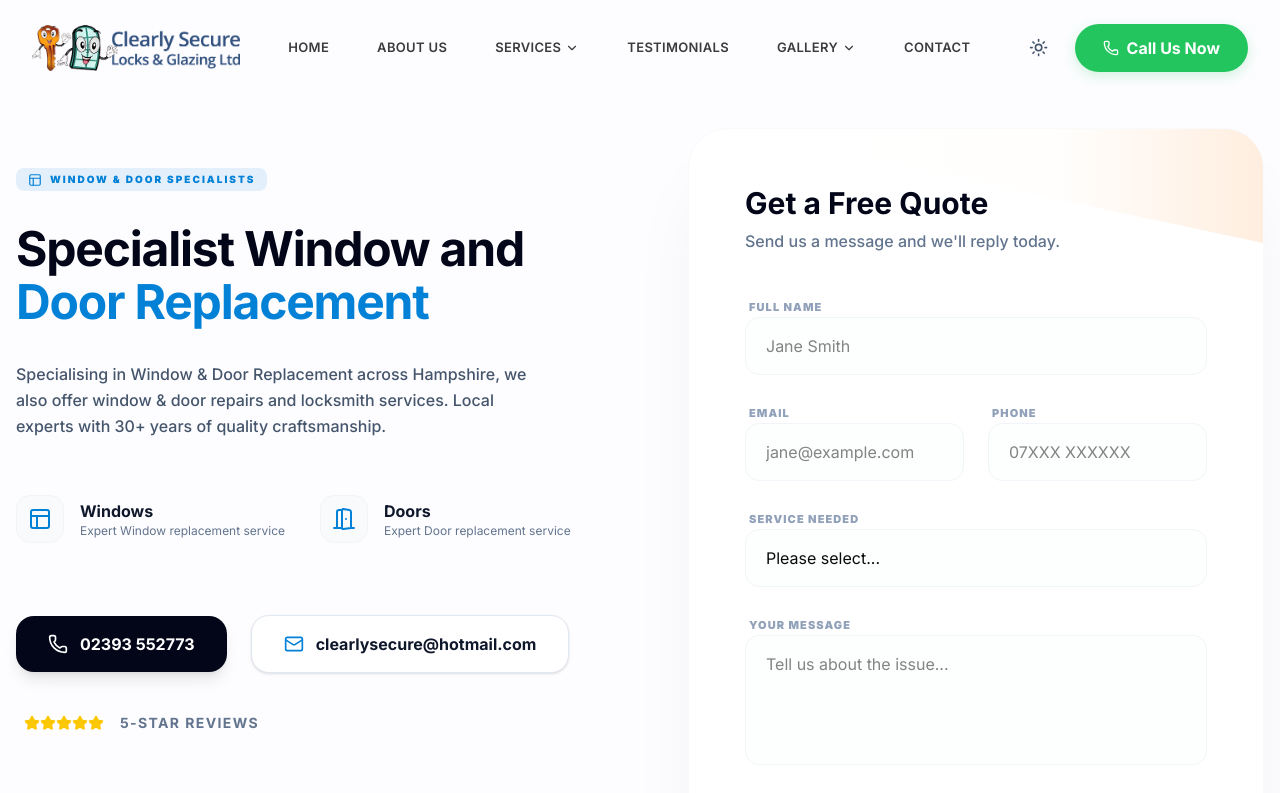
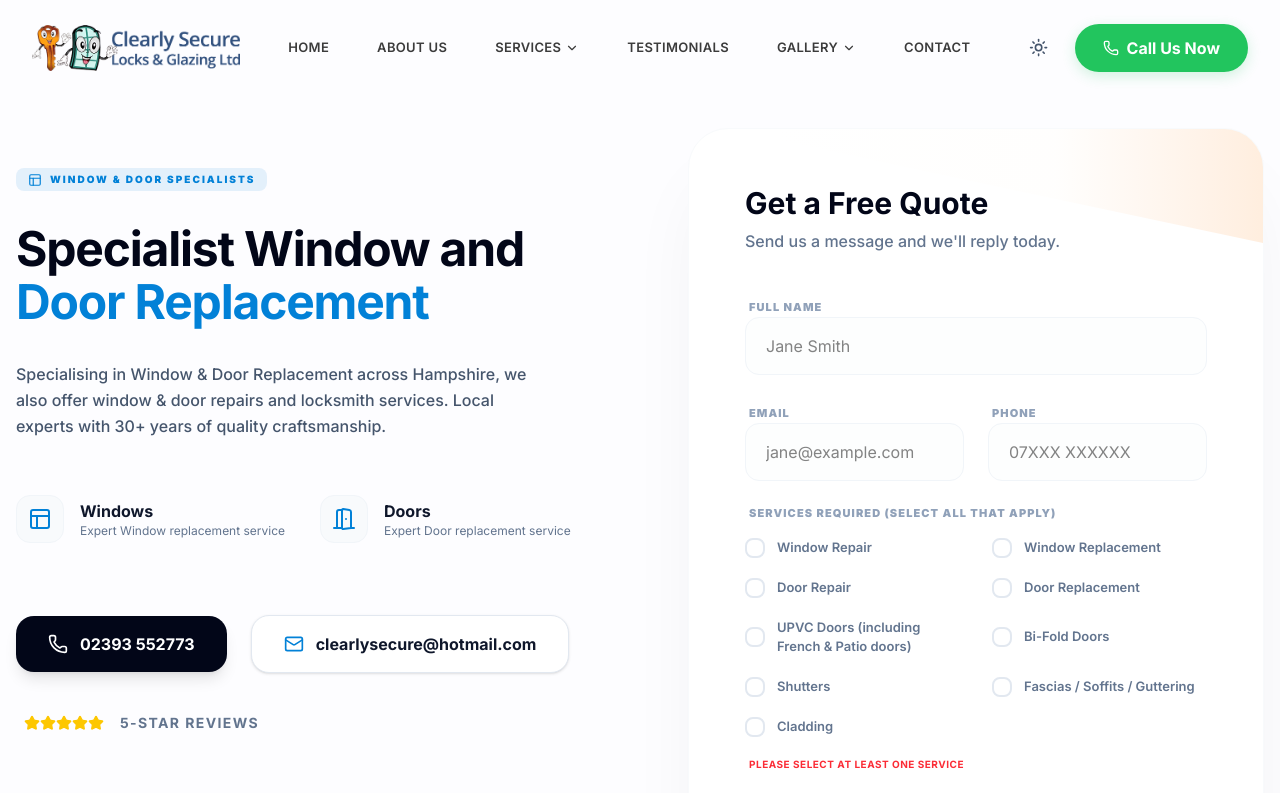
Before and after one commit to snuggmarket/clearly-secure, a Next.js app: page /contact in a window 1280 px wide. Shown: the top 793 px of the page. Built offline with nearby package versions, Linux system fonts and the light colour scheme.

Commit message:
Refine hero video overlay transparency and text contrast

```diff
--- a/src/app/about/page.tsx
+++ b/src/app/about/page.tsx
@@ -132,7 +132,7 @@ export default function AboutPage() {
             </h2>
             <div className="space-y-8 text-slate-500 dark:text-slate-400 text-lg leading-relaxed">
               <p>
-                Clearly Secure Glazing and Locks was founded in 2020 and is a Professional, Friendly service specialising in Window & Door Replacements, as well as window & door repairs and emergency locksmith services.
+                Clearly Secure Glazing and Locks was founded in 2020 and is a Professional, Friendly service specialising in Window & Door Replacements, as well as Window & Door Repairs and Emergency Locksmith Services.
               </p>
               <p>
                 Covering all areas of Hampshire, ensuring the safety and security of your property at all times.
--- a/src/app/page.tsx
+++ b/src/app/page.tsx
@@ -7,6 +7,7 @@ import Link from "next/link";
 import TestimonialV2 from "@/components/testimonial-v2";
 import InstagramFeed from "@/components/instagram-feed";
 import StructuredData from "@/components/structured-data";
+import ServiceSelector from "@/components/service-selector";
 
 export default function Home() {
   return (
@@ -28,8 +29,8 @@ export default function Home() {
           </video>
 
           {/* Dark Overlay */}
-          <div className="absolute inset-0 bg-brand-text/70 mix-blend-multiply"></div>
-          <div className="absolute inset-0 bg-gradient-to-b from-brand-text/30 via-transparent to-brand-text/90"></div>
+          <div className="absolute inset-0 bg-brand-text/[0.23] mix-blend-multiply"></div>
+          <div className="absolute inset-0 bg-gradient-to-b from-brand-text/10 via-transparent to-brand-text/40"></div>
 
           {/* Hero Content */}
           <div className="relative z-10 max-w-4xl mx-auto space-y-6">
@@ -38,11 +39,11 @@ export default function Home() {
               <span>Hampshire's Most Trusted Glazing & Locksmith Experts</span>
             </div>
 
-            <h1 className="text-5xl md:text-6xl lg:text-7xl font-bold text-white tracking-tight drop-shadow-md">
+            <h1 className="text-5xl md:text-6xl lg:text-7xl font-bold text-white tracking-tight drop-shadow-[0_8px_30px_rgb(0,0,0,0.5)]">
               Secure Your Home <br className="hidden md:block"/> With Confidence
             </h1>
 
-            <p className="text-xl md:text-2xl text-white/90 max-w-2xl mx-auto leading-relaxed font-light drop-shadow">
+            <p className="text-xl md:text-2xl text-white/90 max-w-2xl mx-auto leading-relaxed font-normal drop-shadow-[0_4px_12px_rgba(0,0,0,0.6)]">
               Fast, professional, friendly & reliable Window and Door repair and replacement specialists with full Locksmith service. We get it right the first time
             </p>
 
@@ -126,7 +127,7 @@ export default function Home() {
                   Clearly Secure Services
                 </h2>
                 <p className="text-brand-text/70 dark:text-slate-400 text-base leading-relaxed">
-                  When it comes to window and door installation, Clearly Secure Glazing and Locks makes it our number one priority. We're a family-run locksmith and mobile door/window repair service offering same-day appointments where possible — and there's never a call-out or quote charge between 9am and 5pm. We cover Portsmouth, Havant, Waterlooville, Petersfield, Fareham, Southampton, Emsworth and all surrounding areas.
+                  When it comes to window and door replacement, Clearly Secure Glazing and Locks makes it our number one priority. We're a family-run locksmith and mobile door/window repair service offering same-day appointments where possible — and there's never a quote charge between 9am and 5pm. We cover Portsmouth, Havant, Waterlooville, Petersfield, Fareham, Southampton, Emsworth and all surrounding areas.
                 </p>
             </div>
 
@@ -255,7 +256,7 @@ export default function Home() {
                 },
                 {
                   id: "03",
-                  title: "Quality Fitting",
+                  title: "Custom made windows, doors, glass or new units",
                   text: "For custom glass or new units, we check every piece for quality before fitment. We then arrange a final appointment at your convenience, fitting your new units with the precision and care they deserve.",
                   icon: <CheckCircle className="w-6 h-6" />,
                   delay: 0.3
@@ -426,24 +427,9 @@ export default function Home() {
                   />
                 </div>
 
-                <div className="space-y-1.5">
-                  <label className="text-sm font-semibold text-slate-700 dark:text-slate-300 ml-1">Service interested in:</label>
-                  <select
-                    name="service"
-                    required
-                    className="w-full px-4 py-3 rounded-xl border border-slate-200 dark:border-slate-700 bg-slate-50/50 dark:bg-slate-800/50 focus:bg-white dark:focus:bg-slate-900 focus:outline-none focus:ring-2 focus:ring-brand-primary/20 focus:border-brand-primary transition-all dark:text-white appearance-none"
-                  >
-                    <option value="">Select a service...</option>
-                    <option value="Window repair">Window repair</option>
-                    <option value="Window replacement">Window replacement</option>
-                    <option value="Door repair">Door repair</option>
-                    <option value="Door replacement">Door replacement</option>
-                    <option value="Shutters">Shutters</option>
-                    <option value="Fascias">Fascias</option>
-                    <option value="Soffits & Guttering">Soffits & Guttering</option>
-                    <option value="Cladding">Cladding</option>
-                    <option value="Locksmith services">Locksmith services</option>
-                  </select>
+                <div className="space-y-4">
+                  <label className="text-sm font-semibold text-slate-700 dark:text-slate-300 ml-1 block mb-3">Services Required (Select all that apply)</label>
+                  <ServiceSelector name="service" required />
                 </div>
 
                 <div className="space-y-1.5">
--- a/src/components/contact-client.tsx
+++ b/src/components/contact-client.tsx
@@ -2,6 +2,7 @@
 
 import { motion } from "framer-motion";
 import { Mail, Phone, MapPin, Layout, DoorOpen, Star, CheckCircle, Map as MapIcon } from "lucide-react";
+import ServiceSelector from "./service-selector";
 
 export default function ContactClient() {
   // Service Areas list for easy reference
@@ -113,16 +114,9 @@ export default function ContactClient() {
                       </div>
                     </div>
 
-                    <div className="space-y-1.5">
-                      <label className="text-[11px] font-black uppercase tracking-widest text-slate-400 ml-1">Service Needed</label>
-                      <select name="service" required className="w-full px-5 py-4 rounded-xl border border-slate-100 dark:border-slate-800 bg-slate-50/30 dark:bg-slate-900/50 focus:ring-4 focus:ring-slate-100 outline-none transition-all dark:text-white appearance-none">
-                        <option value="">Please select...</option>
-                        <option value="Misted Window Repair">Misted Window Repair</option>
-                        <option value="New Windows">New Windows</option>
-                        <option value="Composite Doors">Composite Doors</option>
-                        <option value="Door Repairs">Door Repairs</option>
-                        <option value="Other">Other</option>
-                      </select>
+                    <div className="space-y-4">
+                      <label className="text-[11px] font-black uppercase tracking-widest text-slate-400 ml-1 block mb-3">Services Required (Select all that apply)</label>
+                      <ServiceSelector name="service" required />
                     </div>
 
                     <div className="space-y-1.5">
--- /dev/null
+++ b/src/components/service-selector.tsx
@@ -0,0 +1,98 @@
+"use client";
+
+import React, { useState } from "react";
+import { Check } from "lucide-react";
+import { motion, AnimatePresence } from "framer-motion";
+
+interface ServiceSelectorProps {
+  name?: string;
+  required?: boolean;
+}
+
+const services = [
+  "Window Repair",
+  "Window Replacement",
+  "Door Repair",
+  "Door Replacement",
+  "UPVC Doors (including French & Patio doors)",
+  "Bi-Fold Doors",
+  "Shutters",
+  "Fascias / Soffits / Guttering",
+  "Cladding"
+];
+
+export default function ServiceSelector({ name = "service", required = false }: ServiceSelectorProps) {
+  const [selectedServices, setSelectedServices] = useState<string[]>([]);
+
+  const toggleService = (service: string) => {
+    setSelectedServices(prev =>
+      prev.includes(service)
+        ? prev.filter(s => s !== service)
+        : [...prev, service]
+    );
+  };
+
+  const selectedValue = selectedServices.join(", ");
+
+  return (
+    <div className="space-y-4">
+      {/* Hidden input for browser validation */}
+      <input
+        type="text"
+        className="sr-only h-0 w-0 absolute"
+        tabIndex={-1}
+        readOnly
+        name={name}
+        value={selectedValue}
+        required={required}
+      />
+      <div className="grid grid-cols-1 md:grid-cols-2 gap-x-8 gap-y-3">
+        {services.map((service) => {
+          const isSelected = selectedServices.includes(service);
+          return (
+            <label
+              key={service}
+              className="group flex items-center gap-3 cursor-pointer select-none py-1"
+            >
+              <div className="relative flex items-center justify-center">
+                <input
+                  type="checkbox"
+                  className="sr-only"
+                  checked={isSelected}
+                  onChange={() => toggleService(service)}
+                />
+                <div className={`w-5 h-5 rounded-md border-2 transition-all duration-200 flex items-center justify-center ${
+                  isSelected
+                    ? "bg-[#0281d7] border-[#0281d7] shadow-sm"
+                    : "bg-white dark:bg-slate-900 border-slate-200 dark:border-slate-800 group-hover:border-[#0281d7]/50"
+                }`}>
+                  <AnimatePresence>
+                    {isSelected && (
+                      <motion.div
+                        initial={{ scale: 0.5, opacity: 0 }}
+                        animate={{ scale: 1, opacity: 1 }}
+                        exit={{ scale: 0.5, opacity: 0 }}
+                      >
+                        <Check className="w-3.5 h-3.5 text-white" strokeWidth={4} />
+                      </motion.div>
+                    )}
+                  </AnimatePresence>
+                </div>
+              </div>
+              <span className={`text-[13px] font-semibold transition-colors duration-200 ${
+                isSelected
+                  ? "text-slate-900 dark:text-white"
+                  : "text-slate-500 dark:text-slate-400 group-hover:text-slate-700 dark:group-hover:text-slate-300"
+              }`}>
+                {service}
+              </span>
+            </label>
+          );
+        })}
+      </div>
+      {required && selectedServices.length === 0 && (
+        <p className="text-[10px] text-red-500 font-bold uppercase tracking-wider ml-1 mt-1">Please select at least one service</p>
+      )}
+    </div>
+  );
+}
```
